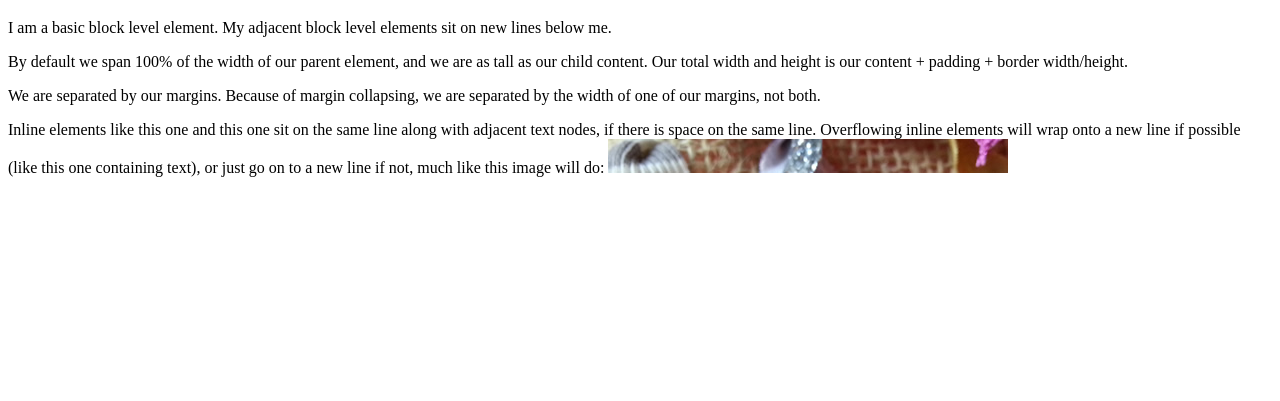
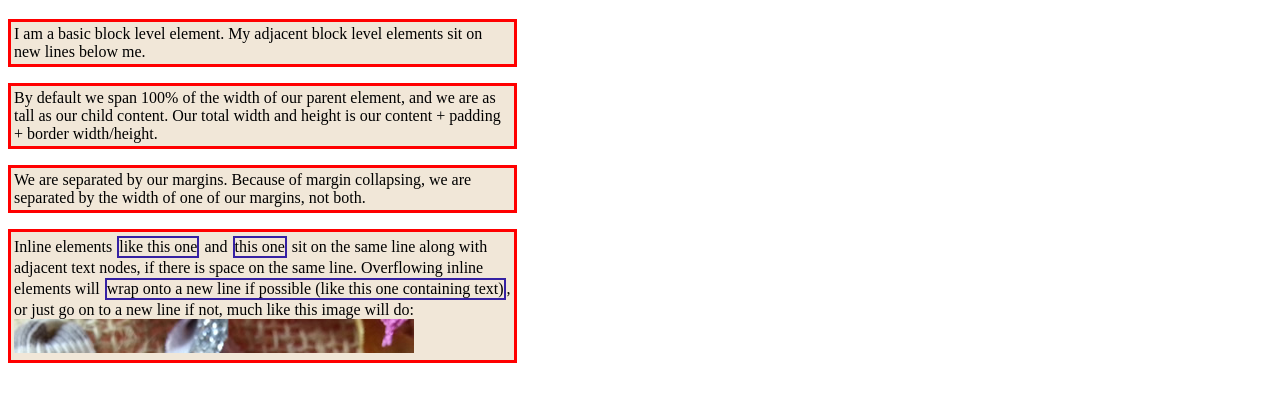
Before and after one commit to RsProgr/front_end, a plain HTML site: page homework03/task_fe-css-box-model-main/index.html in a window 1280 px wide. Shown: the part 61-462 px from the top of the page. Drawn offline with Linux system fonts and the light colour scheme.

Commit message:
added homework03

```diff
--- a/homework03/task_fe-css-box-model-main/index.html
+++ b/homework03/task_fe-css-box-model-main/index.html
@@ -1,6 +1,7 @@
 <!DOCTYPE html>
 <html lang="en">
 <head>
+  <link rel="stylesheet" href="./style.css">
   <meta charset="UTF-8">
   <meta http-equiv="X-UA-Compatible" content="IE=edge">
   <meta name="viewport" content="width=device-width, initial-scale=1.0">
--- /dev/null
+++ b/homework03/task_fe-css-box-model-main/style.css
@@ -0,0 +1,12 @@
+p {
+    width: 497px;
+    border: 3px solid rgb(255, 0, 0);
+    padding: 3px;
+    margin-bottom: 10px;
+    background-color: rgb(241, 231, 216);
+  }
+  span{
+    display: inline-block;
+    border: 2px solid #3521a3;
+    margin: 1px;
+  }
```
